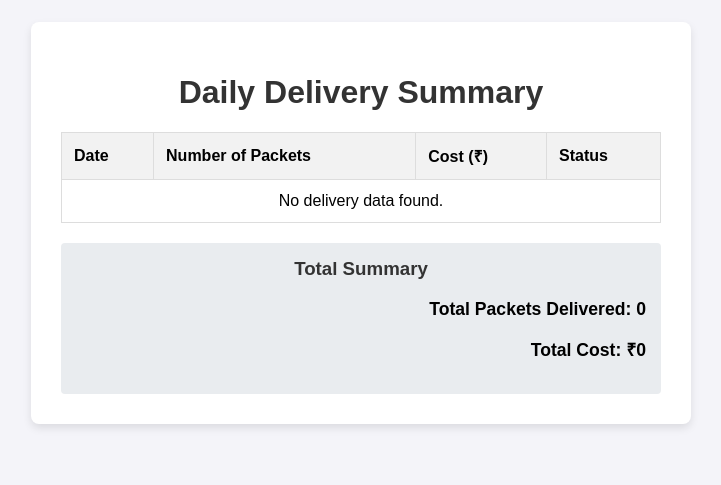
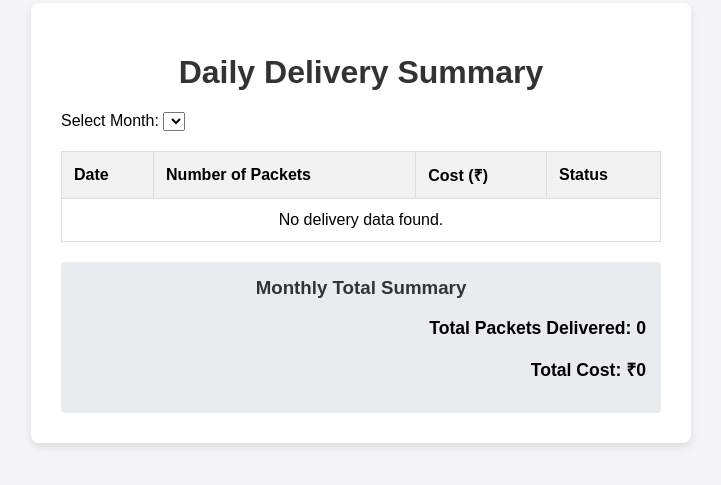
Before and after one commit to VRajMagic/VR.MilkDeliveryTracker, a plain HTML site: page summary.html in a window 1280 px wide. Shown: the part 197-682 px from the top of the page, without its empty margins (279-1000 px from the left). Drawn offline with Linux system fonts and the light colour scheme.

Commit message:
summary.html

```diff
--- a/summary.html
+++ b/summary.html
@@ -9,6 +9,15 @@
 <body>
     <div class="container">
         <h1>Daily Delivery Summary</h1>
+
+        <!-- NEW: Month Filter Section -->
+        <div class="filter-container">
+            <label for="monthFilter">Select Month:</label>
+            <select id="monthFilter"></select>
+            <span id="currentYear"></span>
+        </div>
+        <!-- End of new code -->
+
         <div id="summaryContent">
             <table id="summaryTable">
                 <thead>
@@ -24,7 +33,7 @@
                 </tbody>
             </table>
             <div id="summaryTotals">
-                <h3>Total Summary</h3>
+                <h3>Monthly Total Summary</h3>
                 <p>Total Packets Delivered: <span id="totalPackets">0</span></p>
                 <p>Total Cost: ₹<span id="totalCost">0</span></p>
             </div>
```
